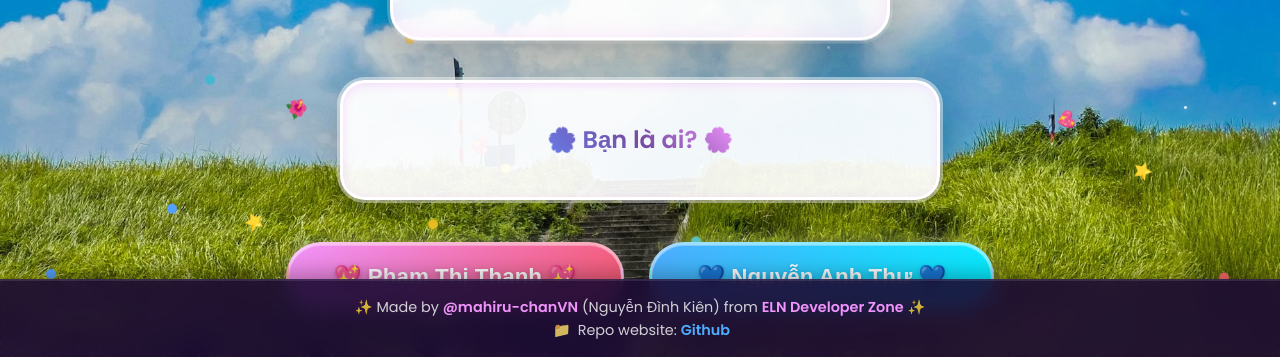
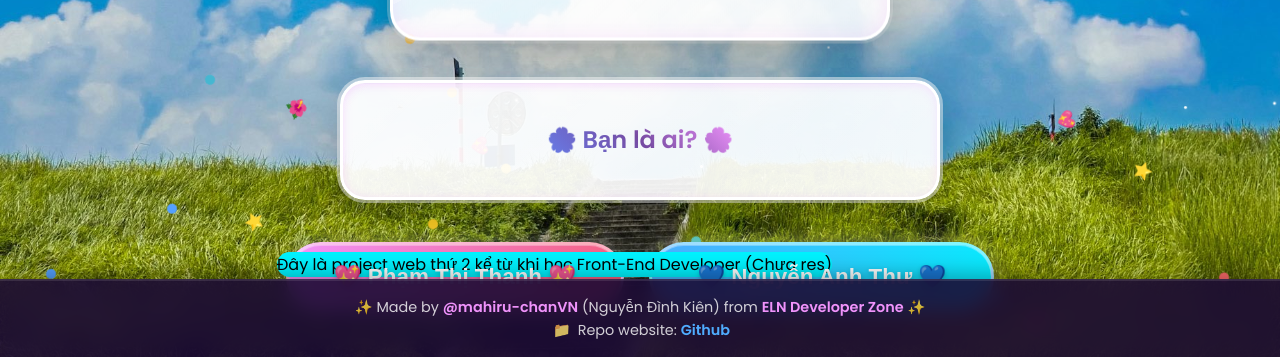
Before and after one commit to mahiru-chanVN/20-10_Mahiru, a website: page index.html in a window 1280 px wide. Shown: the part 443-800 px from the top of the page. Drawn offline with Linux system fonts and the light colour scheme.

Commit message:
Last change btw

```diff
--- a/index.html
+++ b/index.html
@@ -29,6 +29,9 @@
                 <span>💙 Nguyễn Anh Thư 💙</span>
             </button>
         </div>
+      <div class = "Note">
+        <p> Đây là project web thứ 2 kể từ khi học Front-End Developer (Chưa res)</p>
+        </div>
     </div>
 
     <footer class="footer">
--- a/static/css/style.css
+++ b/static/css/style.css
@@ -348,3 +348,14 @@
             display: inline-block;
             margin: 0 3px;
         }
+
+        .Note {
+            background-color: #00f2fe;
+            display: block;
+            color:#000000;
+            border-radius: 15px;
+            width: fit-content;
+            position: absolute;
+            bottom: 10%;
+            right: 35%;
+        }
```
